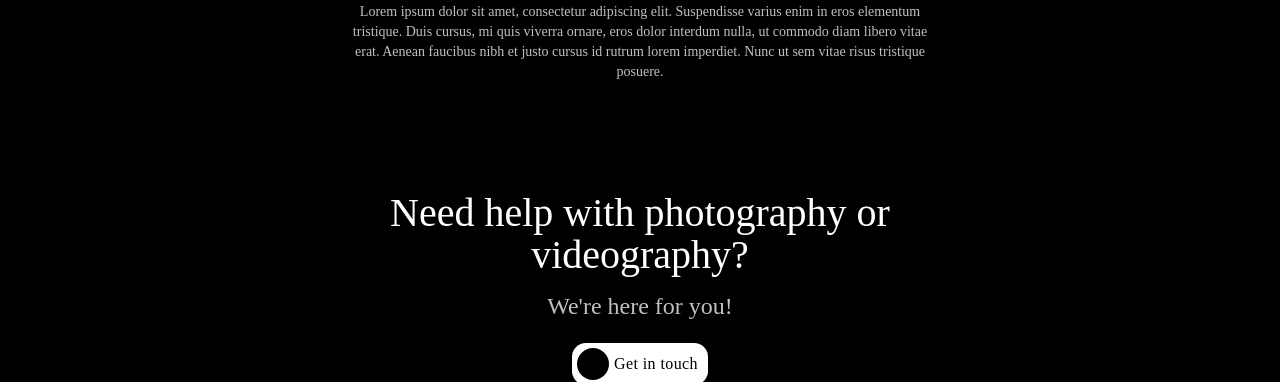
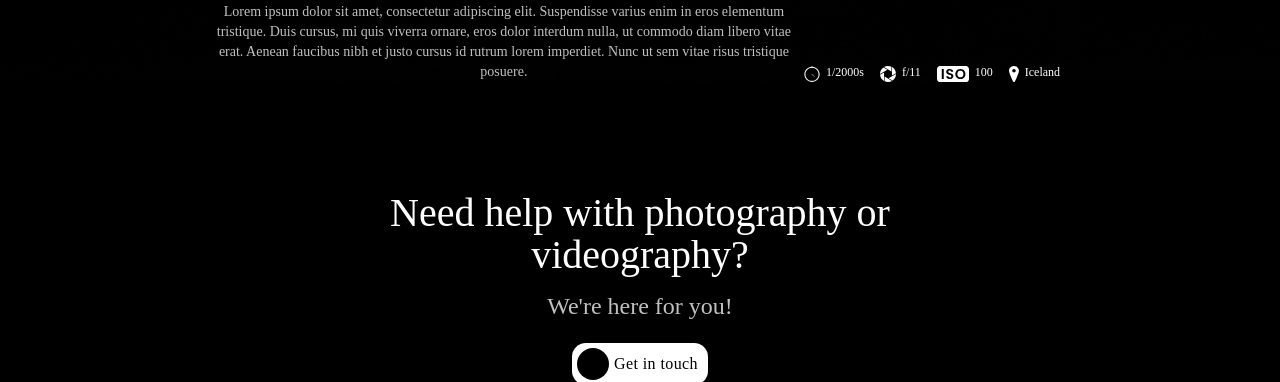
Before and after one commit to Neonod40/aperture, a plain HTML site: page index.html in a window 1280 px wide. Shown: the part 718-1100 px from the top of the page. Drawn offline with Linux system fonts and the light colour scheme.

Commit message:
+ icon html

```diff
--- a/css/style.css
+++ b/css/style.css
@@ -112,7 +112,7 @@ header nav ul li:last-of-type a {
     color: #C0C0C0;
 }
 
-/*.main_item1 {
+.main_item1 {
     display: flex;
     align-content: flex-end;
     box-sizing: border-box;
@@ -130,7 +130,7 @@ main .main_item1 p {
     line-height: 12px;
     color: #FFFFFF;
     margin-right: 16px;
-}*/
+}
 
 .need_help {
     background-color: #000000;
--- a/index.html
+++ b/index.html
@@ -49,7 +49,7 @@
                 posuere.
             </p>
         </div>
-<!--        <div class="main_item1">
+        <div class="main_item1">
             <img src="images/clock.svg" alt="timer">
             <p>1/2000s</p>
             <img src="images/focus.svg" alt="focus">
@@ -58,7 +58,7 @@
             <p>100</p>
             <img src="images/plase.svg" alt="place">
             <p>Iceland</p>
-        </div>-->
+        </div>
     </section>
     <section class="need_help">
         <div class="container">
```
